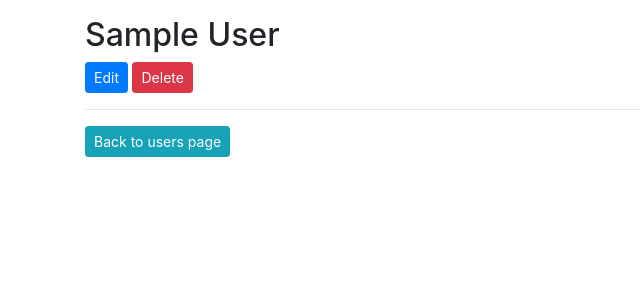
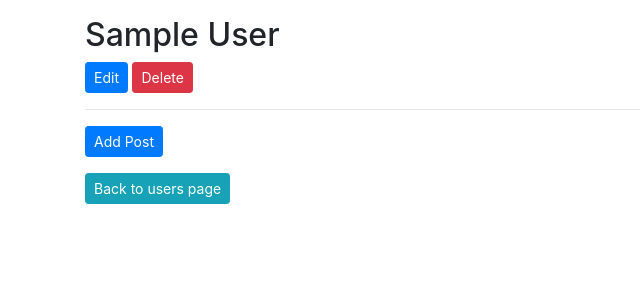
Before and after one commit to tristanbrody/blogly-exercise, a Flask app: page /users/1 in a window 1280 px wide. Shown: the top 300 px of the page, without its empty margins (0-640 px from the left). Run offline with Flask 2, Linux system fonts and the light colour scheme; tables that the repository leaves empty hold one stand-in row (values such as "Sample post"); some libraries are stand-ins or nearby versions.

Commit message:
working on pt 2 of Blogly exercise

```diff
--- a/app.py
+++ b/app.py
@@ -2,7 +2,7 @@
 
 from flask import Flask, request, redirect, render_template, url_for
 from flask_debugtoolbar import DebugToolbarExtension
-from models import db, User, connect_db
+from models import db, User, Post, connect_db
 
 app = Flask(__name__)
 app.config['SQLALCHEMY_DATABASE_URI'] = 'postgresql:///blogly'
@@ -66,3 +66,43 @@ def handle_delete_user(userid):
     User.query.filter_by(id=userid).delete()
     db.session.commit()
     return redirect(url_for('list_users'))
+
+
+
+@app.route('/users/<userid>/posts/new')
+def show_new_post_form(userid):
+    """Show form to add a post for that user"""
+    user = User.query.get(userid)
+    return render_template('new_post.html', user=user)
+
+@app.route('/users/<userid>/posts/new', methods=["POST"])
+def handle_new_post(userid):
+    """Add post and redirect to the user detail page"""
+    user = User.query.get(userid)
+    post = Post(title=request.form['post_title'], content=request.form['post_content'], posted_by=userid)
+    db.session.add(post)
+    db.session.commit()
+    return redirect(url_for('show_user_edit_page', user=user))
+
+@app.route('/posts/<postid>')
+def show_post(postid):
+    """Show a post"""
+    post = Post.query.get(postid)
+    return render_template('new_post', post=post)
+
+@app.route('/posts/<postid>/edit')
+def show_edit_post_form(postid):
+    """Show form to edit a post"""
+    post = Post.query.get(postid)
+    return render_template('edit_post', post=post)
+
+@app.route('/posts/<postid>/edit', methods=['POST'])
+def handle_edit_post(postid):
+    """Handle editing of a post - redirect back to the post view"""
+    post = Post.query.get(postid)
+    return render_template('show_post', post=post)
+
+@app.route('/posts/<postid>/delete')
+def handle_delete_post(postid):
+    #delete post
+    return ''
--- a/templates/user-overview-page.html
+++ b/templates/user-overview-page.html
@@ -17,6 +17,9 @@ User Page: {{user.first_name}}
         </div>
     </div>
     <hr>
+    <form action="/users/{{user.id}}/posts/new">
+        <button class="btn btn-sm btn-primary mb-3">Add Post</button>
+    </form>
     <form action=" ..">
         <button class="btn btn-sm btn-info">Back to users page</button>
     </form>
--- a/test_app.py
+++ b/test_app.py
@@ -16,3 +16,5 @@ class RoutingTestCase(TestCase):
             self.assertEqual(response.status_code, 200)
             response = self.app.get(url_for('home'), follow_redirects=True)
             self.assertEqual(response.location, 'http://127.0.0.1:5000/users')
+
+    def test_new_users_page(self):
```
Also changed, not shown: models.py (+8 -0 lines), templates/new_post.html (added, +25 -0 lines).
